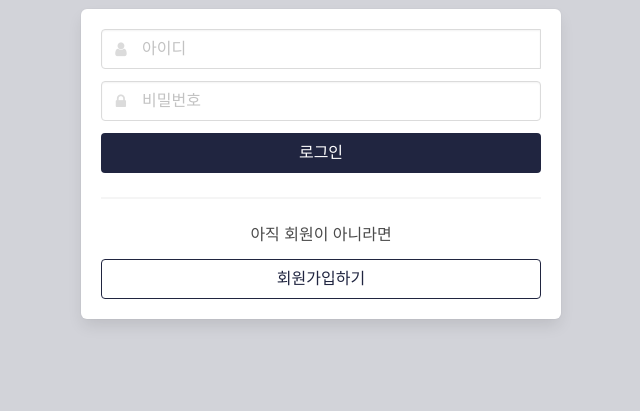
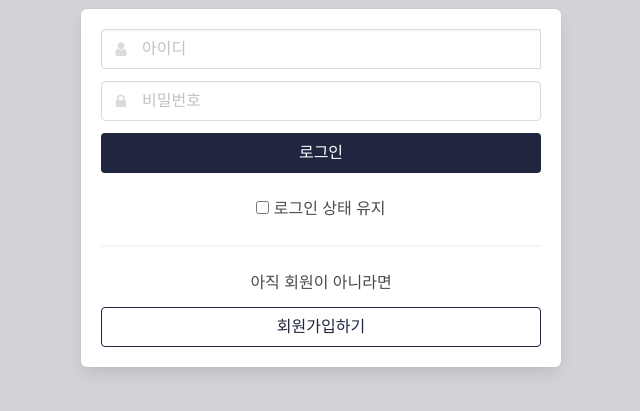
Before and after one commit to yzkim9501/give_me_vaccine, a Flask app: page /login in a window 1280 px wide. Shown: the part 205-616 px from the top of the page, without its empty margins (319-959 px from the left). Run offline with Flask 2, Linux system fonts and the light colour scheme; some libraries are stand-ins or nearby versions.

Commit message:
로그인 유지 기능 구현

```diff
--- a/auth.py
+++ b/auth.py
@@ -27,14 +27,16 @@ def sign_in():
     # 로그인
     username_receive = request.form['username_give']
     password_receive = request.form['password_give']
-
+    longlong_receive = request.form['longlong_give']
     pw_hash = hashlib.sha256(password_receive.encode('utf-8')).hexdigest()
     result = db.users.find_one({'username': username_receive, 'password': pw_hash})
-
+    s=60*15 #체크박스에 체크 안했으면 로그인 유지시간 15분
+    if longlong_receive=='true': #로그인 유지시간 1주일
+        s=60*60*24*7
     if result is not None:
         payload = {
             'id': username_receive,
-            'exp': datetime.utcnow() + timedelta(seconds=60 * 60 * 24)  # 로그인 24시간 유지
+            'exp': datetime.utcnow() + timedelta(seconds=s)  # 로그인 24시간 유지
         }
         token = jwt.encode(payload, SECRET_KEY, algorithm='HS256').decode('utf-8')
 
--- a/templates/login.html
+++ b/templates/login.html
@@ -77,7 +77,7 @@
         function sign_in() {
             let username = $("#input-username").val()
             let password = $("#input-password").val()
-
+            let longlong=$("#longlong").is(":checked")
             if (username == "") {
                 $("#help-id-login").text("아이디를 입력해주세요.")
                 $("#input-username").focus()
@@ -98,7 +98,8 @@
                 url: "/sign_in",
                 data: {
                     username_give: username,
-                    password_give: password
+                    password_give: password,
+                    longlong_give: longlong
                 },
                 success: function (response) {
                     if (response['result'] == 'success') {
@@ -324,8 +325,9 @@ function execDaumPostcode() {
                             <button class="level-item button is-sparta" onclick="sign_in()">
                                 로그인
                             </button>
-
                         </nav>
+                            <input id="longlong" type="checkbox">
+                            <label for="longlong">로그인 상태 유지</label>
                         <hr>
                         <h4 class="mb-3">아직 회원이 아니라면</h4>
                         <nav class="level is-mobile">
```
